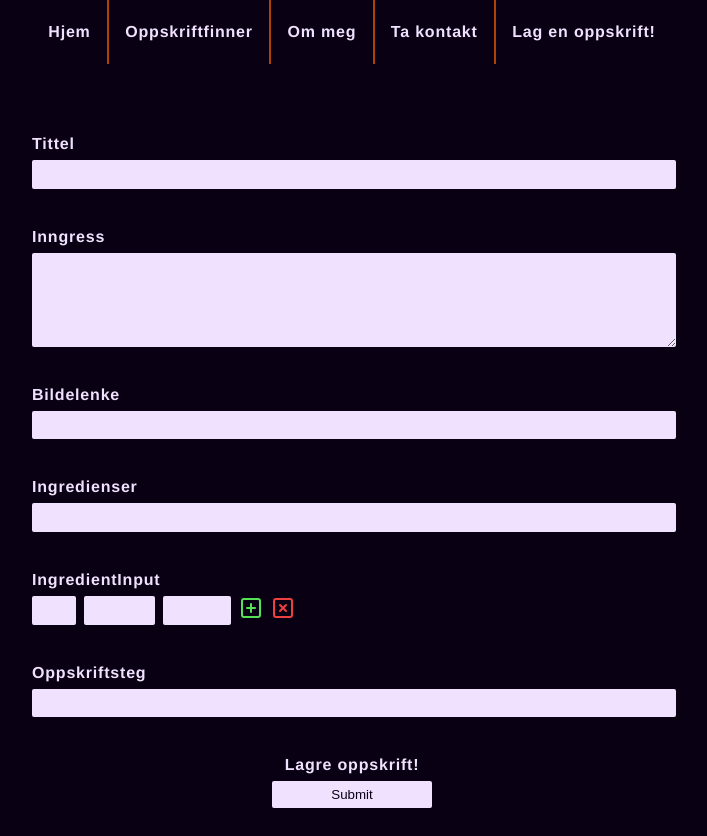
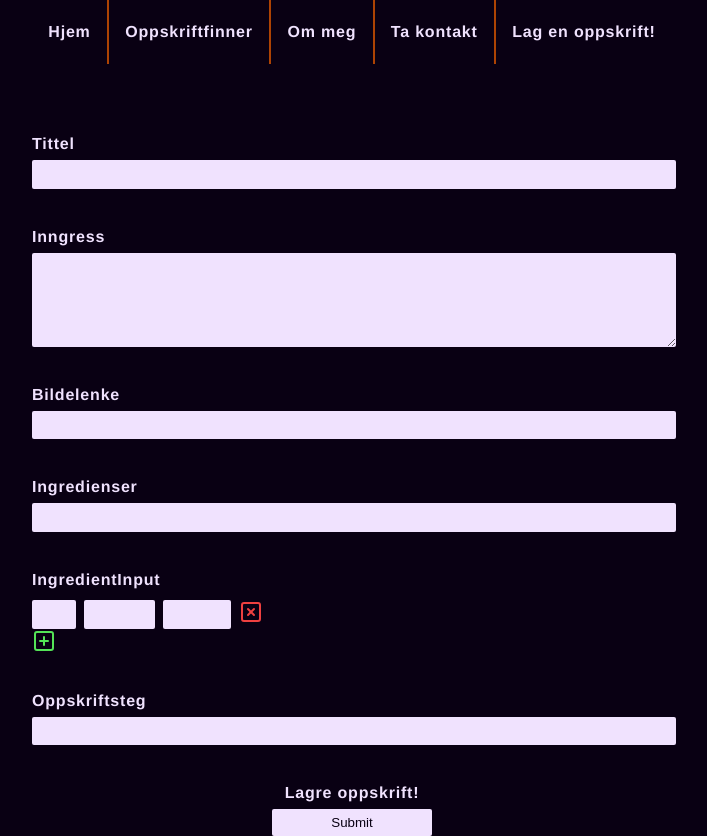
Before and after one commit to EskildVeren/CatFood, a React (Vite) app in the folder catfood/: page /writerecipe in a window 1280 px wide. Shown: the whole page, without its empty margins (288-995 px from the left). Before the commit the page ends 808 px from the top, so only its background shows below. Built offline with nearby package versions, Linux system fonts and the light colour scheme.

Commit message:
feat: :sparkles: make adding more ingredients to recipe possible

```diff
--- a/catfood/src/components/writeRecipe/IngredientInput.tsx
+++ b/catfood/src/components/writeRecipe/IngredientInput.tsx
@@ -1,12 +1,21 @@
-import React from 'react'
+import React, { useState } from 'react'
 import { PlusSquare, XSquare  } from 'lucide-react';
 
+function IngredientInput(props: {register: any}) {
 
-function IngredientInput() {
+  const [ingredientInputs, setIngredientInput] = useState([0])
+
+  function addIngredient() {
+    setIngredientInput(oldInputs => [...ingredientInputs, ingredientInputs.length])
+  }
+
   return (
     <label>
         IngredientInput
-        <IngredientListItem/>
+        {ingredientInputs.map(()=> (
+          <IngredientListItem/>
+        ))}
+        <PlusSquare color="#54e357" onClick={() => addIngredient()}/>
     </label>
   )
 }
@@ -17,7 +26,6 @@ function IngredientListItem() {
         <input className='amountInput'/>
         <input className='unitInput'/> {/* Make into hamburger meny for safety */}
         <input className='foodInput'/>
-        <PlusSquare color="#54e357"/>
         <XSquare color='#EF4040'/>
       </label>
     )
--- a/catfood/src/components/writeRecipe/RecipeForm.tsx
+++ b/catfood/src/components/writeRecipe/RecipeForm.tsx
@@ -18,7 +18,7 @@ function RecipeForm() {
   } = useForm<Inputs>()
   const onSubmit: SubmitHandler<Inputs> = (data) => console.log(data)
 
-  console.log(watch("tittel")) // watch input value by passing the name of it
+  console.log(watch("oppskriftSteg")) // watch input value by passing the name of it
 
   return (
     /* "handleSubmit" will validate your inputs before invoking "onSubmit" */
@@ -47,7 +47,7 @@ function RecipeForm() {
         <input {...register("ingredienser.0", { required: true })} />
       </label>
 
-      <IngredientInput/>
+      <IngredientInput register={register}/>
 
       <label>
         Oppskriftsteg
--- a/catfood/src/pages/writeRecipePage.scss
+++ b/catfood/src/pages/writeRecipePage.scss
@@ -51,6 +51,7 @@ input {
     display: flex;
     flex-direction: row;
     gap: 0.5em;
+    margin-top: 0.25em;
     svg:hover {
         cursor: pointer;
     }
```
